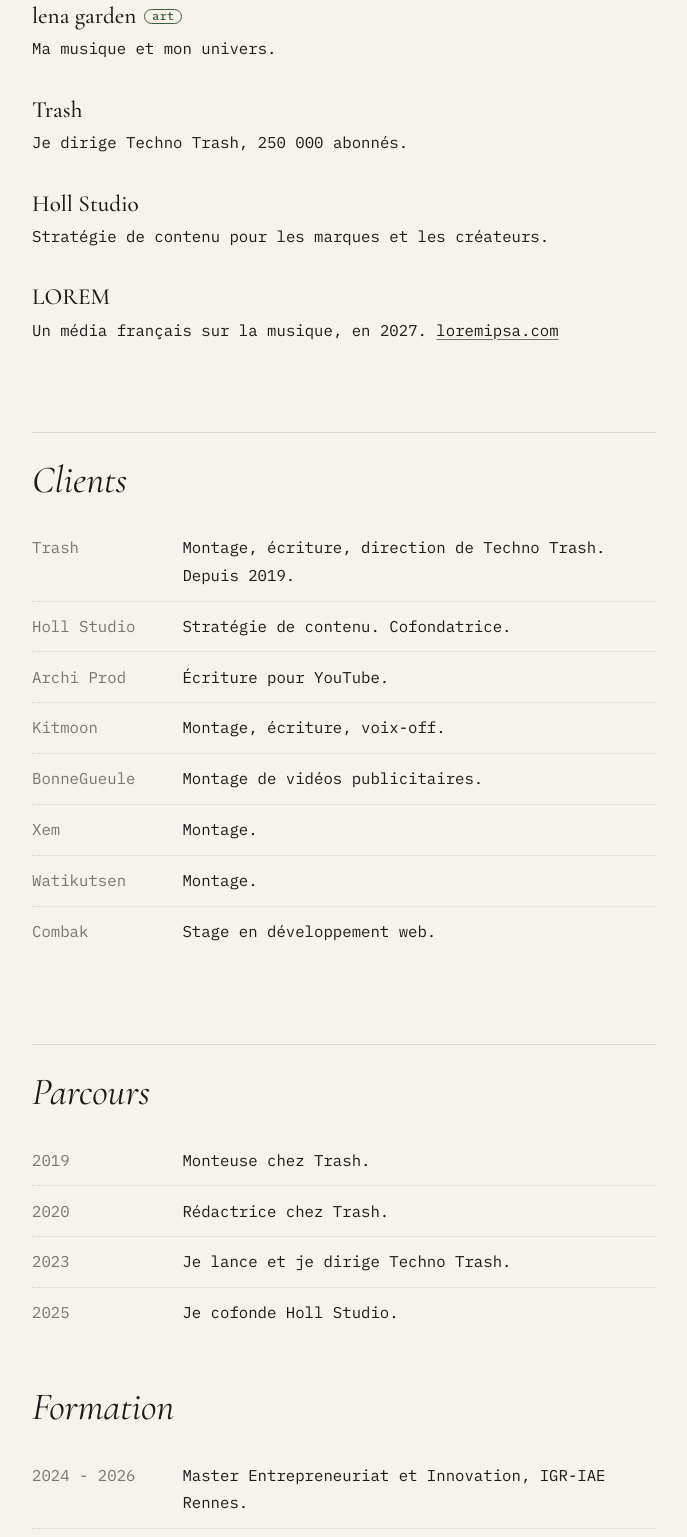
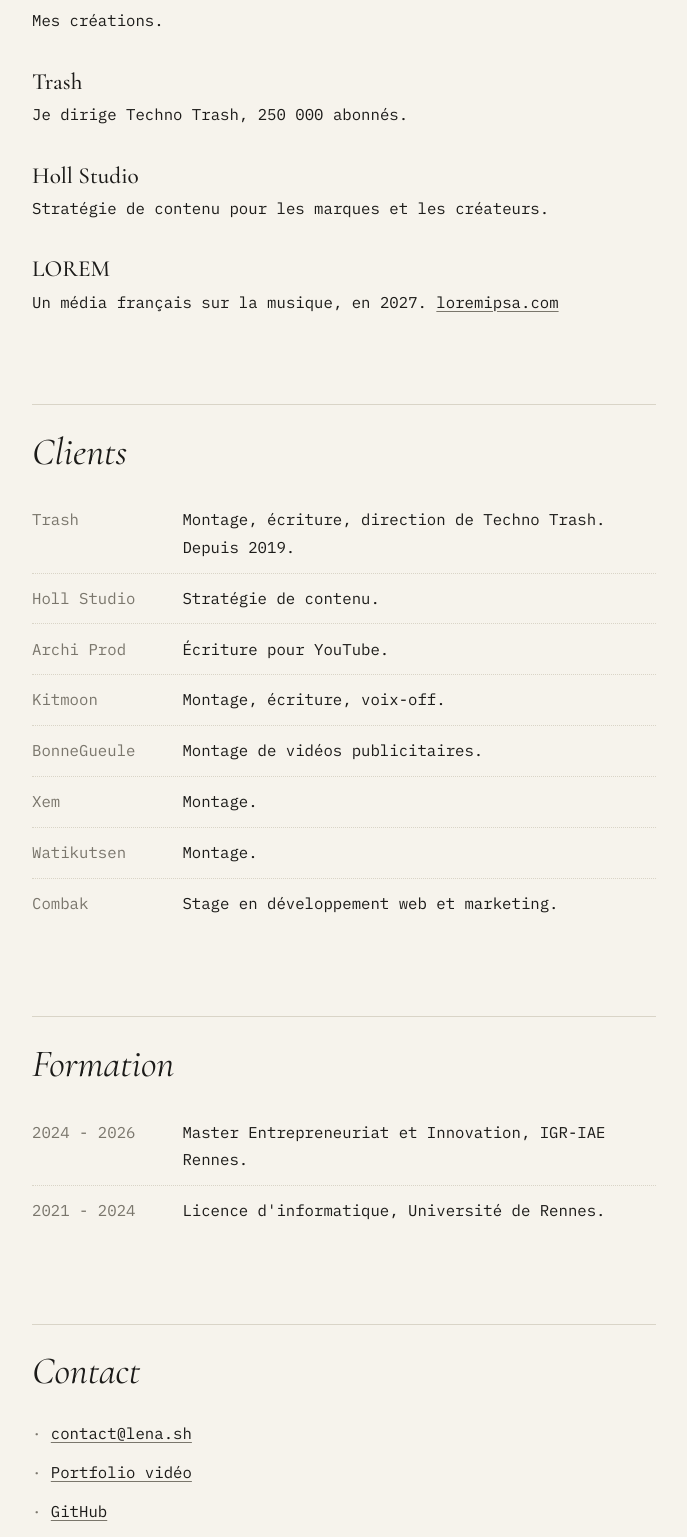
Before and after one commit to lenadotgarden/lena-sh, a plain HTML site: page index.html in a window 1280 px wide. Shown: the part 513-2050 px from the top of the page, without its empty margins (296-983 px from the left). Drawn offline with Linux system fonts and the light colour scheme.

Commit message:
retouches

```diff
--- a/index.html
+++ b/index.html
@@ -4,7 +4,7 @@
 <meta charset="utf-8">
 <meta name="viewport" content="width=device-width, initial-scale=1">
 <title>Léna Garden</title>
-<meta name="description" content="Léna Garden, artiste. Musique, montage, écriture, voix, code.">
+<meta name="description" content="Léna Garden, artiste. Musique, vidéo, écriture, code.">
 <meta name="theme-color" content="#f6f3ec" media="(prefers-color-scheme: light)">
 <meta name="theme-color" content="#121210" media="(prefers-color-scheme: dark)">
 <link rel="preload" href="/fonts/CormorantGaramond-italic-400.woff2" as="font" type="font/woff2" crossorigin>
@@ -70,16 +70,16 @@ footer{margin-top:4rem;color:var(--dim);font-size:.86em}
 <main>
 
 <header>
-  <h1>Léna Garden<em>artiste</em></h1>
-  <p class="lead">Je fais de la musique, du montage, de l'écriture, de la voix et du code. Je prends les projets qui me plaisent.</p>
+  <h1>Léna Garden<em>musique, vidéo, écriture, code</em></h1>
+  <p class="lead">Je ne prends que ce qui me plaît.</p>
 </header>
 
 <section id="en-cours">
   <h2>En cours</h2>
 
   <div class="project">
-    <h3>lena garden<span class="tag">art</span></h3>
-    <p>Ma musique et mon univers.</p>
+    <h3>Garden</h3>
+    <p>Mes créations.</p>
   </div>
 
   <div class="project">
@@ -102,26 +102,18 @@ footer{margin-top:4rem;color:var(--dim);font-size:.86em}
   <h2>Clients</h2>
   <dl>
     <div class="row"><dt>Trash</dt><dd>Montage, écriture, direction de Techno Trash. Depuis 2019.</dd></div>
-    <div class="row"><dt>Holl Studio</dt><dd>Stratégie de contenu. Cofondatrice.</dd></div>
+    <div class="row"><dt>Holl Studio</dt><dd>Stratégie de contenu.</dd></div>
     <div class="row"><dt>Archi Prod</dt><dd>Écriture pour YouTube.</dd></div>
     <div class="row"><dt>Kitmoon</dt><dd>Montage, écriture, voix-off.</dd></div>
     <div class="row"><dt>BonneGueule</dt><dd>Montage de vidéos publicitaires.</dd></div>
     <div class="row"><dt>Xem</dt><dd>Montage.</dd></div>
     <div class="row"><dt>Watikutsen</dt><dd>Montage.</dd></div>
-    <div class="row"><dt>Combak</dt><dd>Stage en développement web.</dd></div>
+    <div class="row"><dt>Combak</dt><dd>Stage en développement web et marketing.</dd></div>
   </dl>
 </section>
 
-<section id="parcours">
-  <h2>Parcours</h2>
-  <dl>
-    <div class="row"><dt>2019</dt><dd>Monteuse chez Trash.</dd></div>
-    <div class="row"><dt>2020</dt><dd>Rédactrice chez Trash.</dd></div>
-    <div class="row"><dt>2023</dt><dd>Je lance et je dirige Techno Trash.</dd></div>
-    <div class="row"><dt>2025</dt><dd>Je cofonde Holl Studio.</dd></div>
-  </dl>
-
-  <h2 style="margin-top:3rem">Formation</h2>
+<section id="formation">
+  <h2>Formation</h2>
   <dl>
     <div class="row"><dt>2024 - 2026</dt><dd>Master Entrepreneuriat et Innovation, IGR-IAE Rennes.</dd></div>
     <div class="row"><dt>2021 - 2024</dt><dd>Licence d'informatique, Université de Rennes.</dd></div>
@@ -138,7 +130,7 @@ footer{margin-top:4rem;color:var(--dim);font-size:.86em}
 </section>
 
 <footer>
-  <p>🦌</p>
+  <p>Merci d'avoir pris le temps de me lire 🦌</p>
 </footer>
 
 </main>
```
